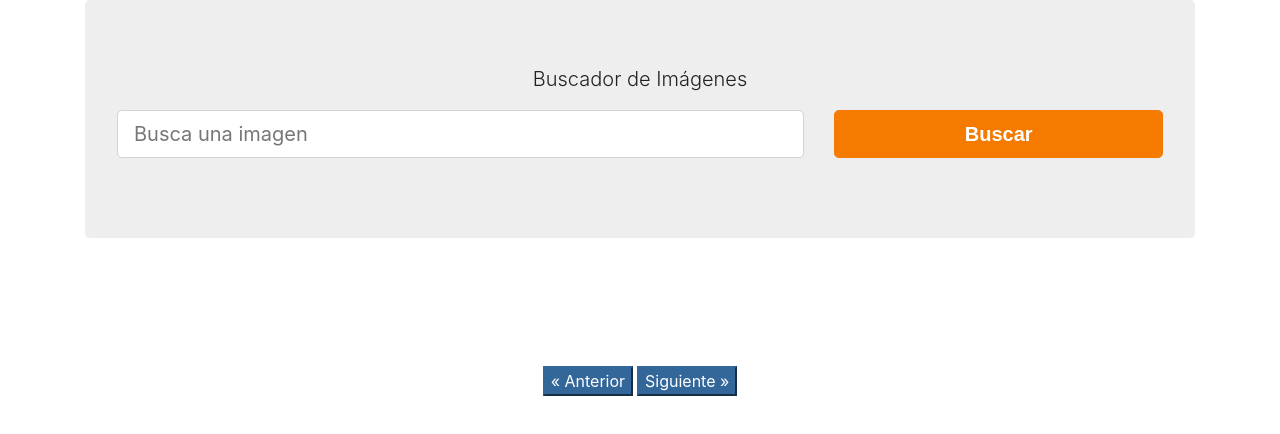
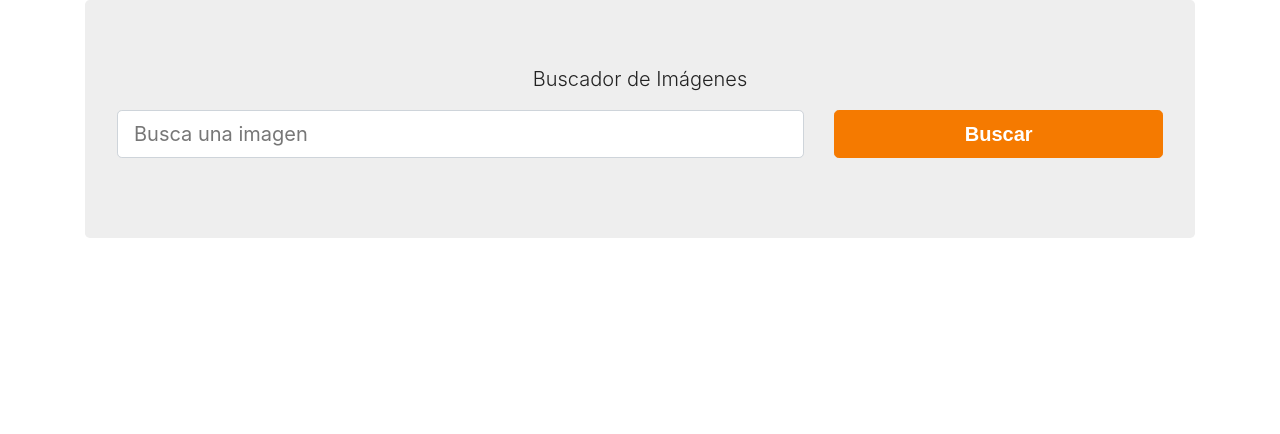
Before and after one commit to FedePe/buscador-imagenes-react, a React (Create React App) app: page / in a window 1280 px wide. Shown: the top 434 px of the page. Built offline with nearby package versions, Linux system fonts and the light colour scheme; a web font is replaced by a local one.

Commit message:
Ocultando botones del navegador

```diff
--- a/src/App.js
+++ b/src/App.js
@@ -16,7 +16,7 @@
 
       const imagenesPorPagina = 30;
       const key = '16595981-03f720cd0db82718e05bb1d42';
-      const url = `https://pixabay.com/api/?key=${key}&q=${busqueda}&per_page=${imagenesPorPagina}`
+      const url = `https://pixabay.com/api/?key=${key}&q=${busqueda}&per_page=${imagenesPorPagina}&page=${paginaactual}`
 
       const respuesta = await fetch(url);
       const resultado = await respuesta.json();
@@ -26,9 +26,13 @@
       // calcular el total de paginas
       const calcularTotalPaginas = Math.ceil(resultado.totalHits / imagenesPorPagina);
       guardarTotalPaginas(calcularTotalPaginas);
+
+      // Mover la pantalla hacia arriba
+      const jumbotron = document.querySelector('.jumbotron');
+      jumbotron.scrollIntoView({ behavior: 'smooth' })
     }
     consultarApi();
-  }, [busqueda])
+  }, [busqueda, paginaactual])
 
   // definir la pagina anterior
   const paginaAnterior = () => {
@@ -62,20 +66,24 @@
           <ListadoImagenes
             imagenes={imagenes}
           />
-          <button
+          { (paginaactual === 1) ? null : (
+            <button
             type="button"
             className="bbtn btn-info mr-1"
             onClick={paginaAnterior}
           >
             &laquo; Anterior
           </button>
-          <button
+          )}
+          {(paginaactual === totalpaginas) ? null : (
+            <button
             type="button"
             className="bbtn btn-info"
             onClick={paginaSiguiente}
           >
             Siguiente &raquo;
           </button>
+          )}
         </div>
       </div>
     );
```
